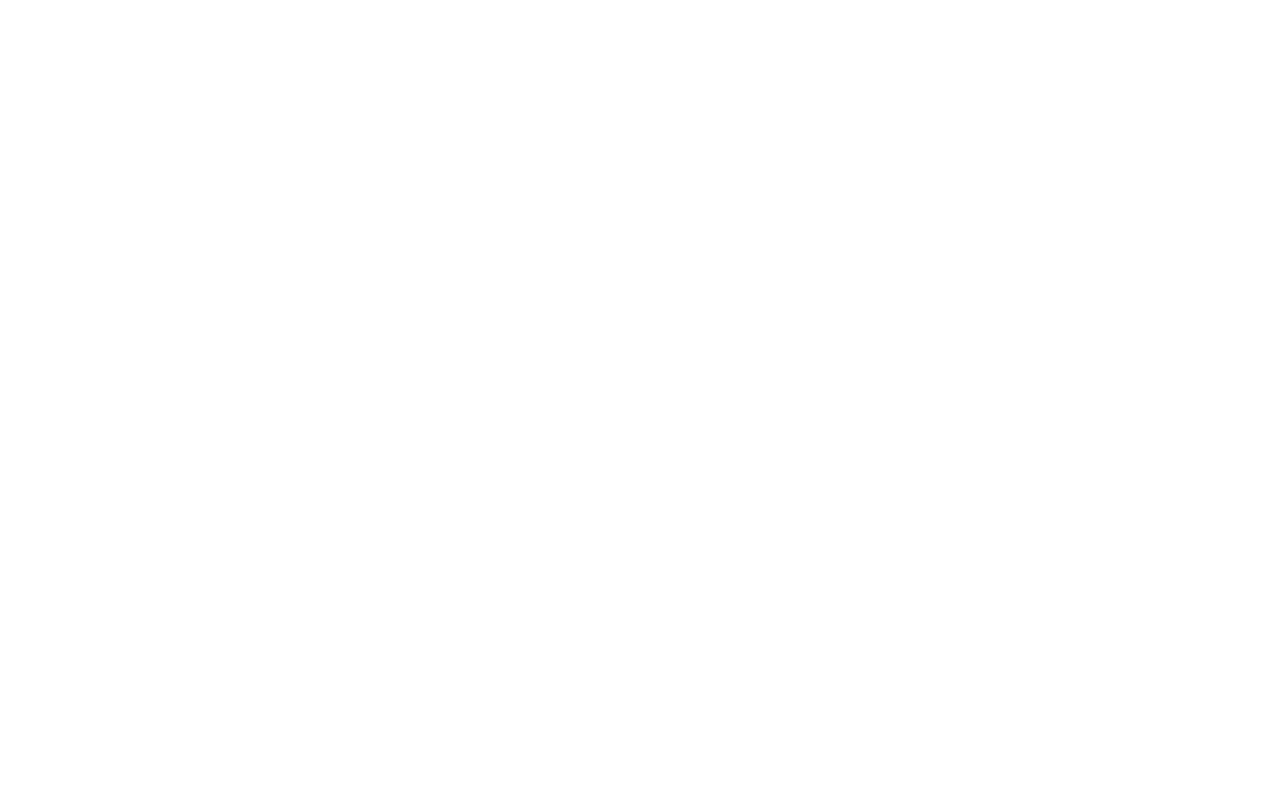
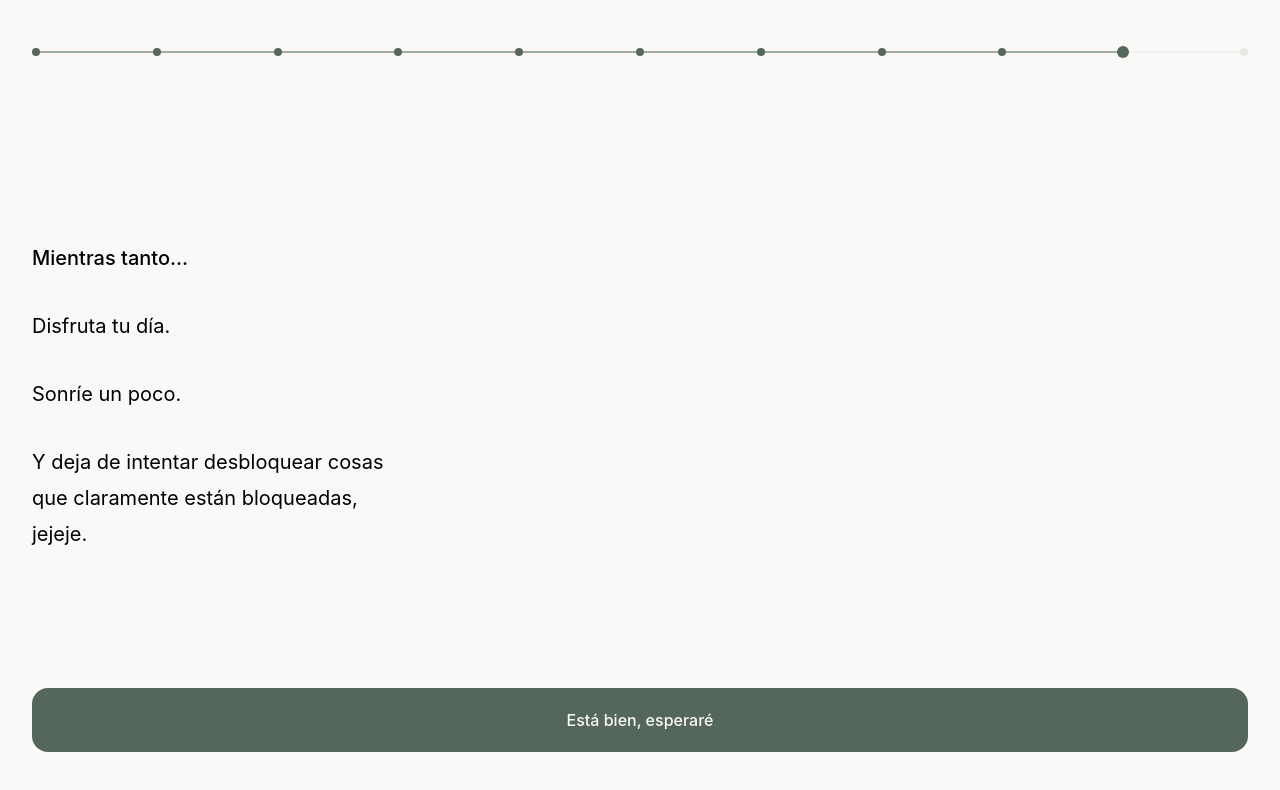
Before and after one commit to alan-fiig/secret-flowers, a React (Vite) app: page /message in a window 1280 px wide. Before the commit this address had no page. Shown: the top 790 px of the page. Built offline with nearby package versions, Linux system fonts and the light colour scheme.

Commit message:
feat: add message page

```diff
--- a/src/App.jsx
+++ b/src/App.jsx
@@ -15,6 +15,7 @@ import Tonight from "./pages/Tonight";
 import Loading from "./pages/Loading";
 import Error from "./pages/Error";
 import Surrender from "./pages/Surrender";
+import Message from "./pages/Message";
 
 const stepMap = {
   "/": 0,
@@ -26,6 +27,7 @@ const stepMap = {
   "/loading": 6,
   "/error": 7,
   "/surrender": 8,
+  "/message": 9,
 };
 
 function Layout() {
@@ -36,7 +38,7 @@ function Layout() {
       <div className="pt-12 px-8 shrink-0">
         <ProgressIndicator
           currentStep={stepMap[location.pathname] ?? 0}
-          totalSteps={12}
+          totalSteps={11}
         />
       </div>
       <Outlet />
@@ -58,6 +60,7 @@ function App() {
           <Route path="/loading" element={<Loading />} />
           <Route path="/error" element={<Error />} />
           <Route path="/surrender" element={<Surrender />} />
+          <Route path="/message" element={<Message />} />
         </Route>
       </Routes>
     </BrowserRouter>
--- a/src/components/Text.jsx
+++ b/src/components/Text.jsx
@@ -1,9 +1,9 @@
 import FadeUp from "./FadeUp";
 
-function Text({ text, delay }) {
+function Text({ text, delay, style }) {
   return (
     <FadeUp delay={delay}>
-      <p className="text-charcoal text-xl leading-9 font-normal">{text}</p>
+      <p className="text-charcoal text-xl leading-9 font-normal" style={style}>{text}</p>
     </FadeUp>
   );
 }
--- /dev/null
+++ b/src/pages/Message.jsx
@@ -0,0 +1,38 @@
+import { useNavigate } from "react-router-dom";
+import FadeUp from "../components/FadeUp";
+import Button from "../components/Button";
+import Text from "../components/Text";
+
+function Message() {
+  const navigate = useNavigate();
+
+  return (
+    <section className="flex-1 flex flex-col px-8 pb-12">
+      <div className="flex-1 flex items-center justify-start">
+        <div className="max-w-sm">
+          <div className="mt-12 flex flex-col gap-8">
+            <Text
+              delay={0}
+              text={"Mientras tanto..."}
+              style={{ fontWeight: 500 }}
+            />
+            <Text delay={0.4} text={"Disfruta tu día."} />
+            <Text delay={0.8} text={"Sonríe un poco."} />
+            <Text
+              delay={1.2}
+              text={
+                "Y deja de intentar desbloquear cosas que claramente están bloqueadas, jejeje."
+              }
+            />
+          </div>
+        </div>
+      </div>
+
+      <FadeUp delay={1.6}>
+        <Button onClick={() => navigate("/")} text={"Está bien, esperaré"} />
+      </FadeUp>
+    </section>
+  );
+}
+
+export default Message;
--- a/src/pages/Surrender.jsx
+++ b/src/pages/Surrender.jsx
@@ -23,19 +23,18 @@ function Surrender() {
           </FadeUp>
           <Text
             delay={0.4}
-            text={
-              <>
-                Resultado inesperado:
-                <br />
-                Sigue siendo no.
-              </>
-            }
+            text={"Resultado inesperado:"}
+            style={{ fontWeight: 500 }}
           />
+          <Text delay={0.8} text={"Sigue siendo no."} />
         </div>
       </Card>
 
-      <FadeUp delay={0.8}>
-        <Button onClick={() => navigate("/")} text="Aceptar mi derrota" />
+      <FadeUp delay={1.2}>
+        <Button
+          onClick={() => navigate("/message")}
+          text="Aceptar mi derrota"
+        />
       </FadeUp>
     </section>
   );
```
